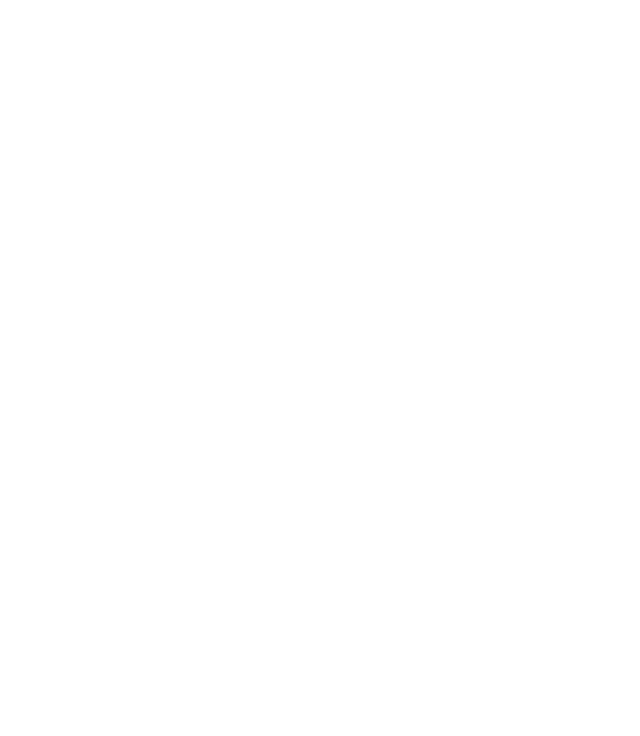
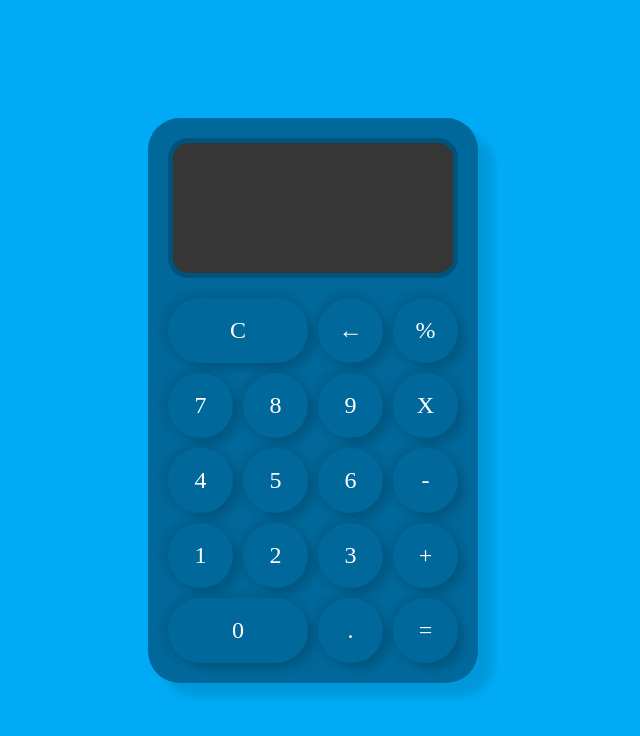
Before and after one commit to Andressep/Talento-Digital-Calculadora, a plain HTML site: page index.html in a window 1280 px wide. Shown: the whole page, without its empty margins (327-967 px from the left). Drawn offline with Linux system fonts and the light colour scheme.

Commit message:
Frontend generico

```diff
--- a/index.html
+++ b/index.html
@@ -4,10 +4,36 @@
     <meta charset="UTF-8">
     <meta http-equiv="X-UA-Compatible" content="IE=edge">
     <meta name="viewport" content="width=device-width, initial-scale=1.0">
+    <title>Document</title>
     <link rel="stylesheet" href="./style/index.css">
-    <title>Document</title>
 </head>
 <body>
+    <div class="container">
+        <div class="calculadora">
+            <div class="display">
+                <div id="valor_anterior"></div>
+                <div id="valor_actual"></div>
+            </div>
+                <button class="col-2">C</button>
+                <button>&larr;</button>
+                <button class="numero">%</button>
+                <button class="numero">7</button>
+                <button class="numero">8</button>
+                <button class="numero">9</button>
+                <button class="operador">X</button>
+                <button class="numero">4</button>
+                <button class="numero">5</button>
+                <button class="numero">6</button>
+                <button class="operador">-</button>
+                <button class="numero">1</button>
+                <button class="numero">2</button>
+                <button class="numero">3</button>
+                <button class="operador">+</button>
+                <button class="col-2 numero">0</button>
+                <button class="numero">.</button>
+                <button class="operador">=</button>
+        </div>
+    </div>
     <script src="./script/index.js"></script>
 </body>
 </html>
--- a/style/index.css
+++ b/style/index.css
@@ -0,0 +1,68 @@
+* {
+    font-family: 'Times New Roman', Times, serif;
+    color: #FFF;
+}
+body {
+    box-sizing: border-box;
+    margin: 0px;
+
+    background-color: #00aaf4;
+}
+.container {
+    display: flex;
+    justify-content: center;
+    align-items: center;
+
+    height: 100vh;
+}
+.calculadora {
+    display: grid;
+    grid-template-columns: repeat(4, 75px);
+    grid-template-rows: 160px repeat(5, 75px);
+
+    background-color: #00689a;
+    padding: 15px;
+    border-radius: 32px;
+    box-shadow: 15px 14px 7px 0px rgba(0,0,0,0.1);
+}
+.col-2 {
+    grid-column: span 2;
+}
+button {
+    cursor: pointer;
+    margin: 5px;
+    padding: 0px;
+    border-radius: 32px;
+    font-size: 1.5em;
+    border: none;
+    background-color: #00689a;
+    box-shadow: 10px 10px 7px -3px rgba(0,0,0,0.1), -1px -1px 10px 3px rgba(0,0,0,0.1);
+}
+button:active {
+    background-color: #026390;
+}
+button:focus {
+    outline: none;
+}
+.display {
+    grid-column: 1 / -1;
+    padding: 16px;
+
+    display: flex;
+    flex-direction: column;
+    align-items: flex-end;
+    margin: 10px 10px 20px;
+
+    background-color: #363636;
+    border-radius: 15px;
+    text-align: right;
+    justify-content: space-between;
+    word-break: break-all;
+    box-shadow: 0px 0px 0px 5px #00000033;
+}
+#valor_actual {
+    font-size: 1.5em;
+}
+#valor_anterior {
+    font-size: 2em;
+}
```
